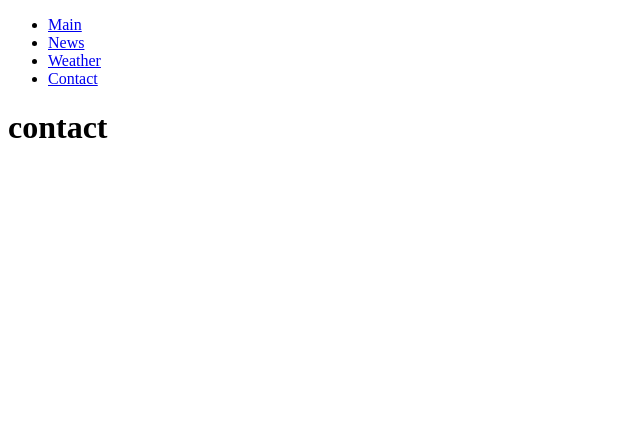
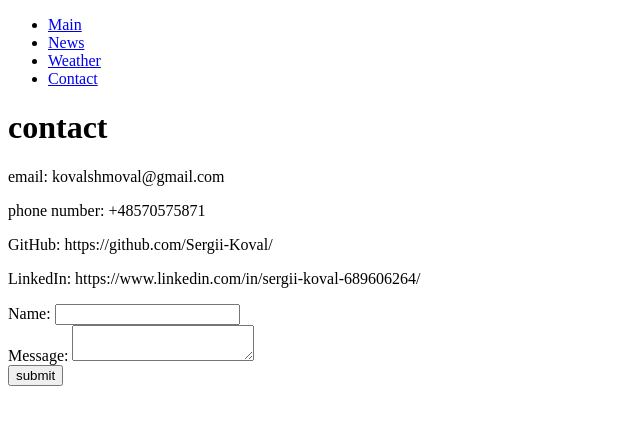
Before and after one commit to Sergii-Koval/GIt_test_folder, a Flask app: page /contact in a window 1280 px wide. Shown: the top 425 px of the page, without its empty margins (0-640 px from the left). Run offline with Flask 3, Linux system fonts and the light colour scheme.

Commit message:
feature: add contact + feedback

```diff
--- a/app.py
+++ b/app.py
@@ -1,5 +1,6 @@
-from flask import Flask, render_template
+from flask import Flask, render_template, request, redirect, url_for
 
+import json
 app = Flask(__name__)
 
 @app.route('/')
@@ -19,5 +20,26 @@ def contact():
     return render_template('contact.html')
 
 
+@app.route('/submit_contact', methods=['POST'])
+def submit_contact():
+    name = request.form['name']
+    message = request.form['message']
+
+    data = {
+        'name': name,
+        'message': message
+    }
+
+    with open('contacts.json', 'a') as f:
+        json.dump(data, f)
+        f.write('\n')
+
+    return redirect(url_for('success'))
+
+@app.route('/success')
+def success():
+    return render_template('success.html')
+
+
 if __name__ == '__main__':
     app.run(debug=True)
--- /dev/null
+++ b/contacts.json
@@ -0,0 +1,3 @@
+{"name": "Koval", "message": "Welcome!"}
+{"name": "Koval", "message": "qweqweqw"}
+{"name": "Sergii Koval", "message": "dbfgbfgbf"}
--- a/templates/contact.html
+++ b/templates/contact.html
@@ -6,5 +6,18 @@
 
 {% block content %}
   <h1>contact</h1>
-  <p></p>
+  <p>email: kovalshmoval@gmail.com</p>
+  <p>phone number: +48570575871 </p>
+  <p>GitHub: https://github.com/Sergii-Koval/</p>
+  <p>LinkedIn: https://www.linkedin.com/in/sergii-koval-689606264/</p>
+
+  <form action="{{ url_for('submit_contact') }}" method="POST">
+    <label for="name">Name:</label>
+    <input type="text" id="name" name="name" required>
+    <br>
+    <label for="message">Message:</label>
+    <textarea id="message" name="message" required></textarea>
+    <br>
+    <button type="submit">submit</button>
+  </form>
 {% endblock %}
```
Also changed, not shown: templates/success.html (added, +11 -0 lines).
